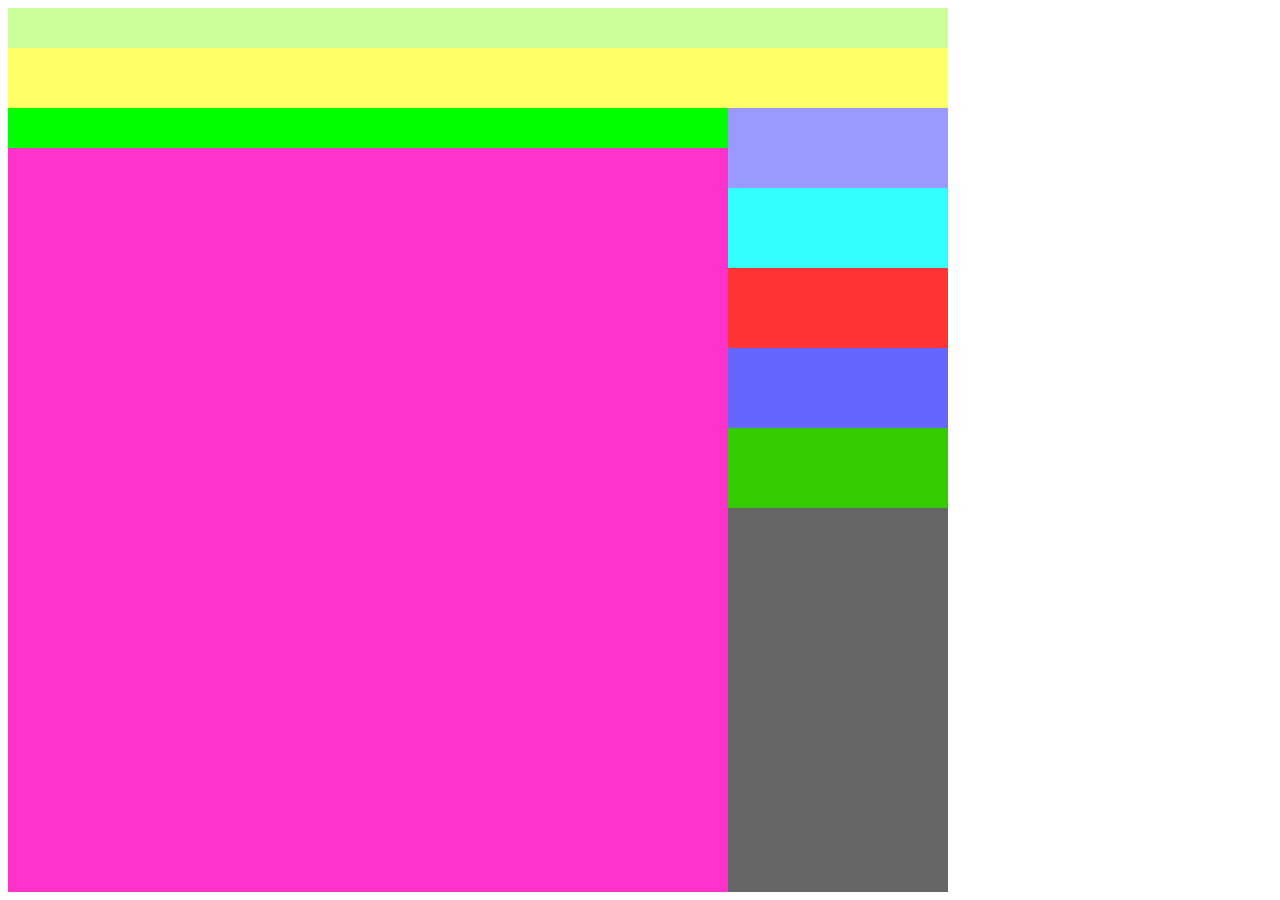
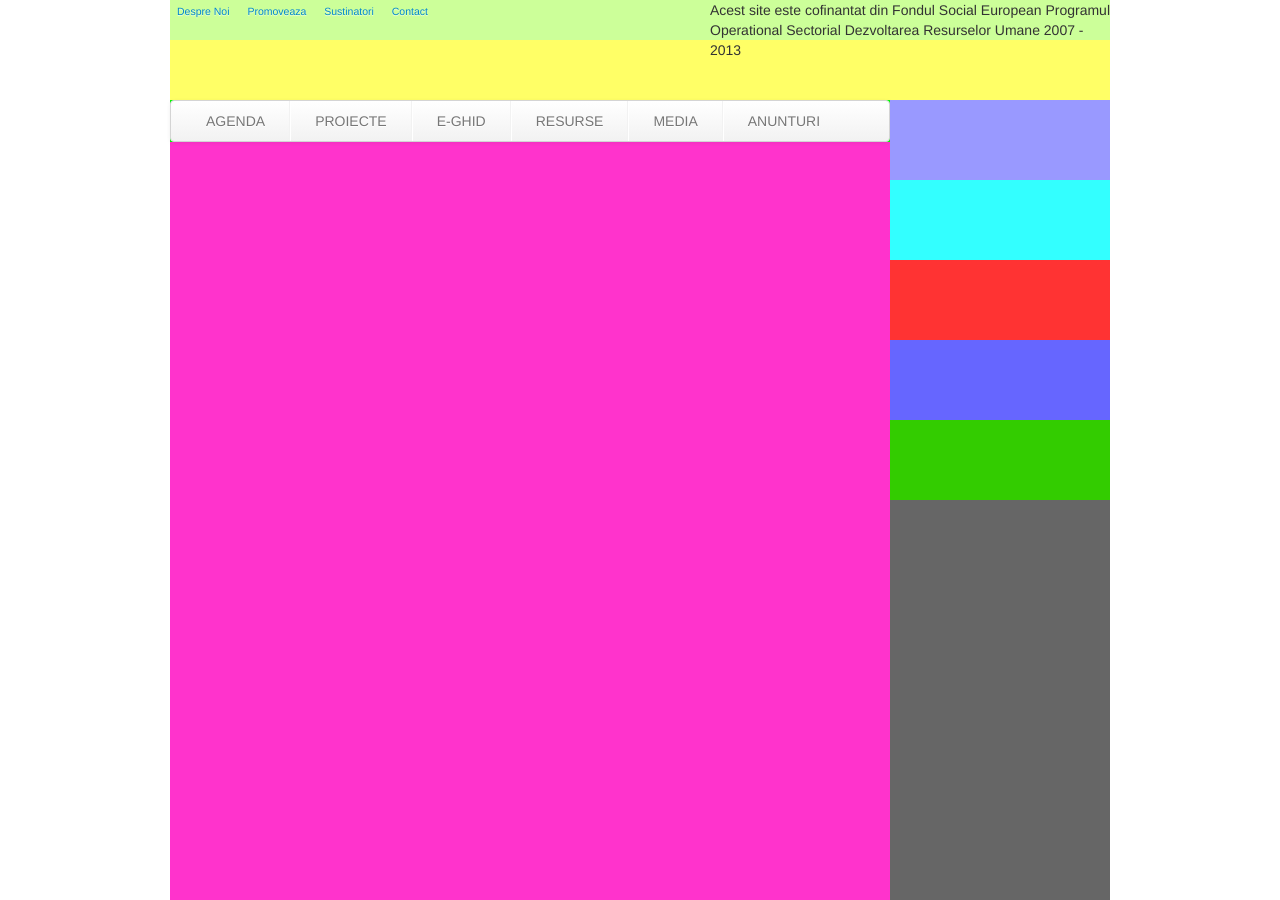
Before and after one commit to vladnis/ONG-Project, a plain HTML site: page layout.html in a window 1280 px wide. Drawn offline with Linux system fonts and the light colour scheme.

Commit message:
Changed layout

```diff
--- a/layout.html
+++ b/layout.html
@@ -2,6 +2,16 @@
     <head>
         <title></title>
         <meta http-equiv="Content-Type" content="text/html; charset=UTF-8">
+		 <!-- CSS -->
+        <link href="./bootstrap/css/bootstrap.css" type="text/css" rel="stylesheet"/>
+        <link href="./css/style.css" type="text/css" rel="stylesheet"/>
+
+        <!-- Jquery -->
+        <script type="text/javascript" src="./js/jquery-1.8.3.min.js"></script>
+
+        <!-- Bootstrap -->
+        <script type="text/javascript" src="./bootstrap/js/bootstrap.js"></script>
+
         <style>
             div.container{
                 width: 940px;
@@ -28,7 +38,6 @@
 
             }
             div.menu {
-                height: 40px;
                 background: #00ff00;
             }
             div.sideBar {
@@ -57,20 +66,52 @@
                 height: 80px;
                 background: #33cc00;
             }
+			span.alignright {
+				float: right;
+				width: 400px;
+
+			}
         </style>
     </head>
 
     <body>
         <div class="container">
             <div class ="submenu">
-
+				<!-- Left submenu -->
+				<a class="btn btn-mini btn-link" href="#">Despre Noi</a>
+                <a class="btn btn-mini btn-link" href="#">Promoveaza</a>
+                <a class="btn btn-mini btn-link" href="#">Sustinatori</a>
+                <a class="btn btn-mini btn-link" href="#">Contact</a>
+				<span class="alignright">Acest site este cofinantat din Fondul Social European
+                    Programul Operational Sectorial Dezvoltarea Resurselor Umane 2007 - 2013
+               </span>
             </div>
             <div class="header">
 
             </div>
             <div class="body">
                 <div class="content">
-                    <div class="menu"></div>
+                    <div class="menu">
+						 <!-- Iulian -->
+						<div class="navbar">
+							<div class="navbar-inner">
+							  <ul class="nav">
+								<li><a href="#">AGENDA</a></li>
+								<li class="divider-vertical"></li>
+								<li><a href="#">PROIECTE</a></li>
+								<li class="divider-vertical"></li>
+								<li><a href="#">E-GHID</a></li>
+								<li class="divider-vertical"></li>
+								<li><a href="#">RESURSE</a></li>
+								<li class="divider-vertical"></li>
+								<li><a href="#">MEDIA</a></li>
+								<li class="divider-vertical"></li>
+								<li><a href="#">ANUNTURI</a></li>
+							  </ul>
+							</div>
+						</div>
+					</div>
+
                 </div>
                 <div class="sideBar">
                     <div class="MenuSide"></div>
```
Also changed, not shown: css/style.css (deleted, +0 -12 lines).
